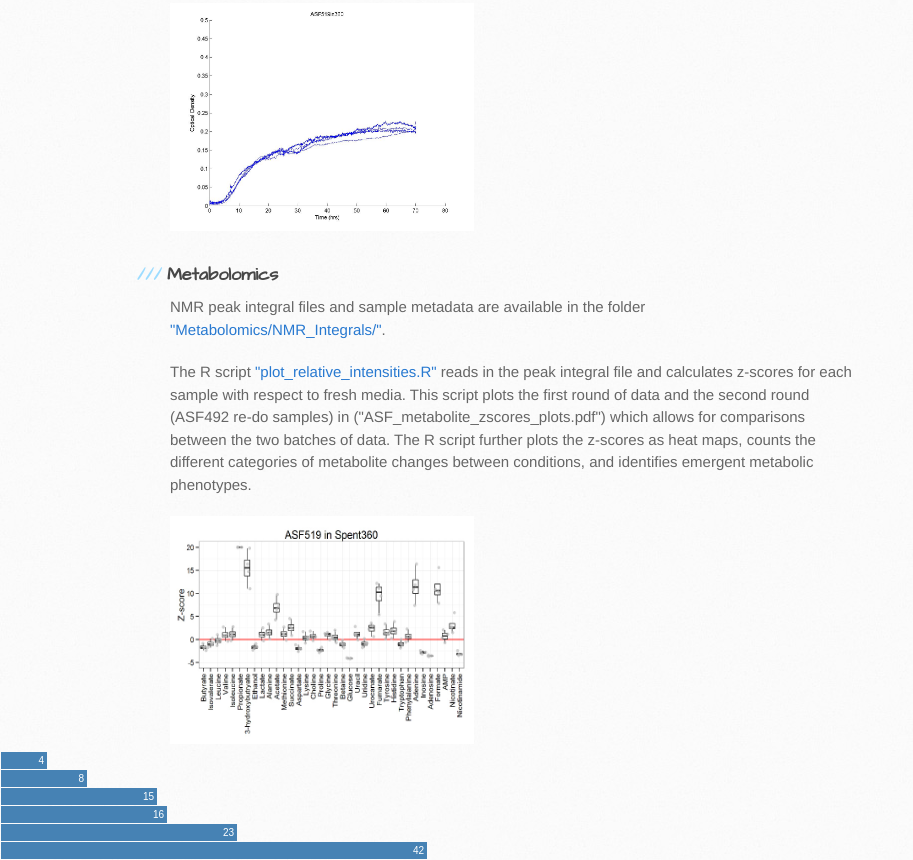
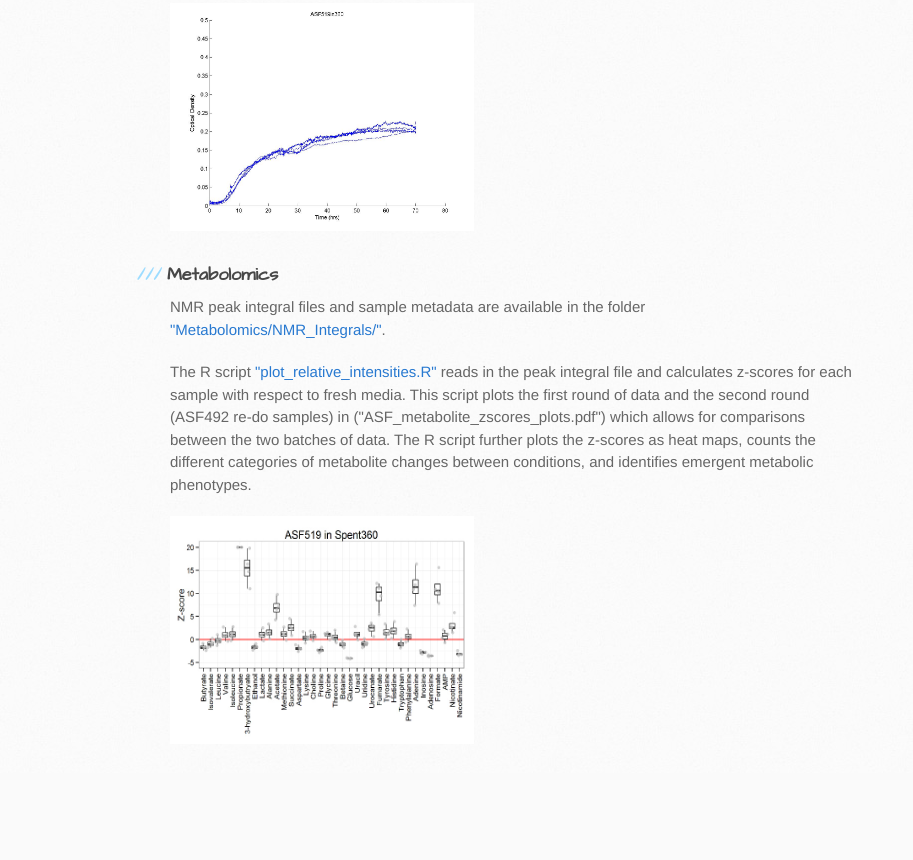
Before and after one commit to mbi2gs/asf_characterization, a plain HTML site: page index.html in a window 1280 px wide. Shown: the part 706-1566 px from the top of the page, without its empty margins (0-913 px from the left). After the commit the page ends 1479 px from the top, so only its background shows below. Drawn offline with nearby package versions, Linux system fonts and the light colour scheme.

Commit message:
Undo D3
D3 works on github! Good to know...

```diff
--- a/index.html
+++ b/index.html
@@ -87,36 +87,6 @@ different categories of metabolite changes between conditions, and identifies em
   </div>
 </div>
 
-<style>
-
-.chart div {
-  font: 10px sans-serif;
-  background-color: steelblue;
-  text-align: right;
-  padding: 3px;
-  margin: 1px;
-  color: white;
-}
-
-</style>
-<div class="chart"></div>
-<script src="//d3js.org/d3.v3.min.js"></script>
-<script>
-
-var data = [4, 8, 15, 16, 23, 42];
-
-var x = d3.scale.linear()
-    .domain([0, d3.max(data)])
-    .range([0, 420]);
-
-d3.select(".chart")
-  .selectAll("div")
-    .data(data)
-  .enter().append("div")
-    .style("width", function(d) { return x(d) + "px"; })
-    .text(function(d) { return d; });
-
-</script>
 
   </body>
 </html>
```
